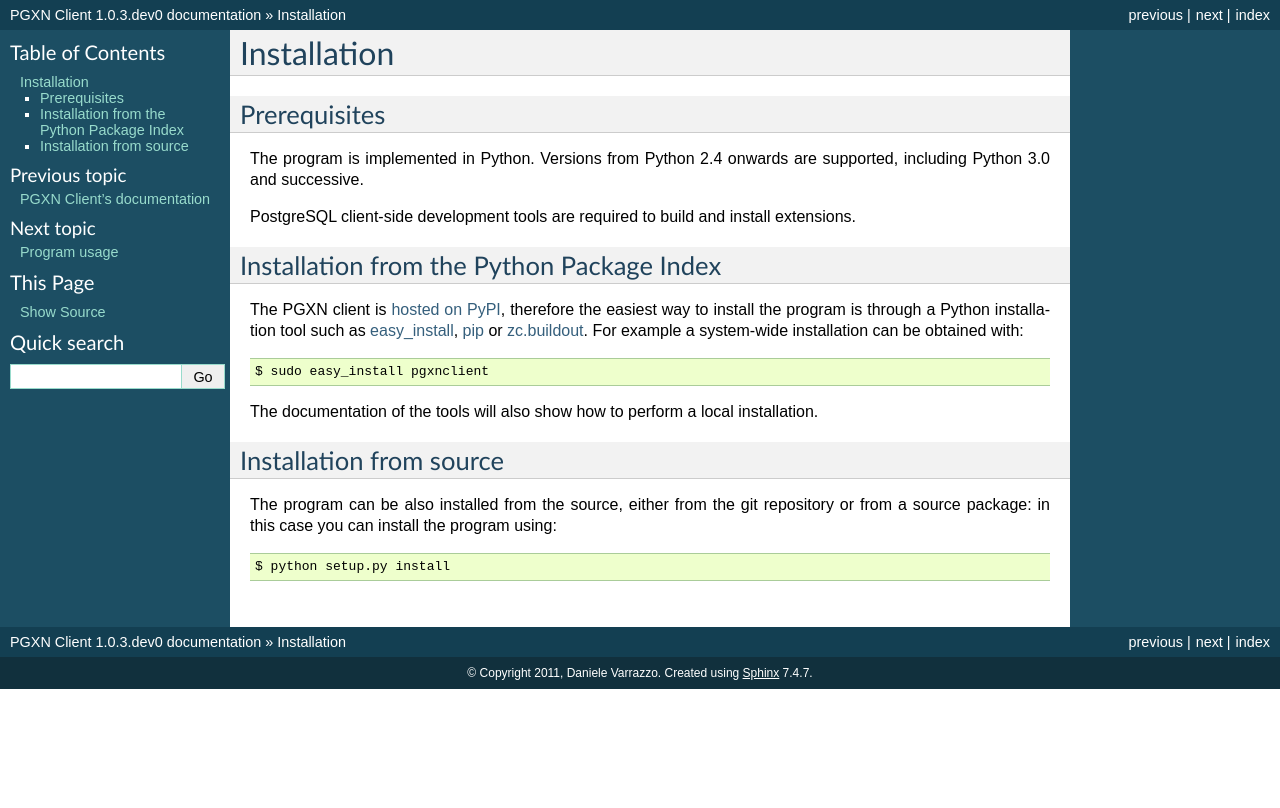
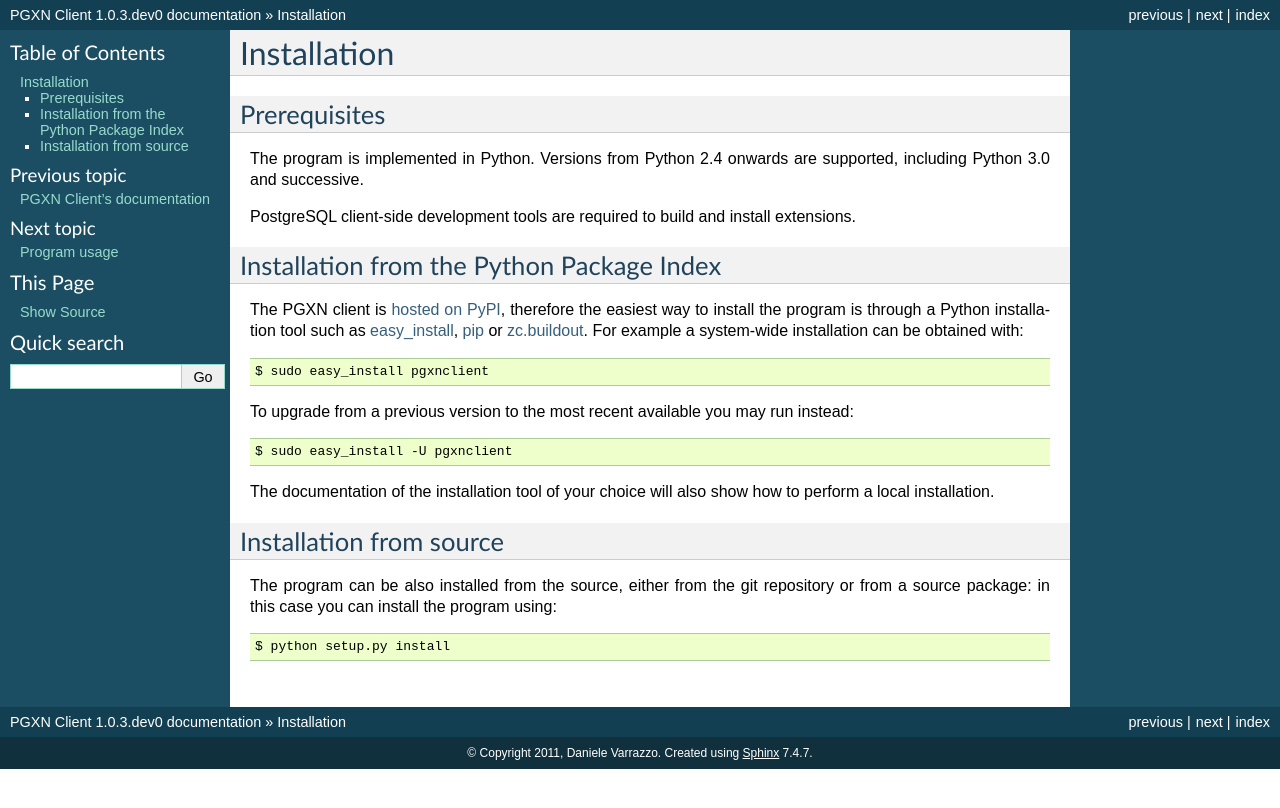
Before and after one commit to pgxn/pgxnclient, a Sphinx documentation site: the page built from docs/install.rst, in a window 1280 px wide. Shown: the top 808 px of the page. Built offline with Sphinx 7.4.7, drawn with Linux system fonts in a browser that asks for light colours.

Commit message:
Added upgrade instructions to the docs

```diff
--- a/docs/install.rst
+++ b/docs/install.rst
@@ -21,8 +21,13 @@
 
     $ sudo easy_install pgxnclient
 
-The documentation of the tools will also show how to perform a local
-installation.
+To upgrade from a previous version to the most recent available you may run
+instead::
+
+    $ sudo easy_install -U pgxnclient
+
+The documentation of the installation tool of your choice will also show how
+to perform a local installation.
 
 .. __: http://pypi.python.org/pypi/pgxnclient
 .. _easy_install: http://peak.telecommunity.com/DevCenter/EasyInstall
```
